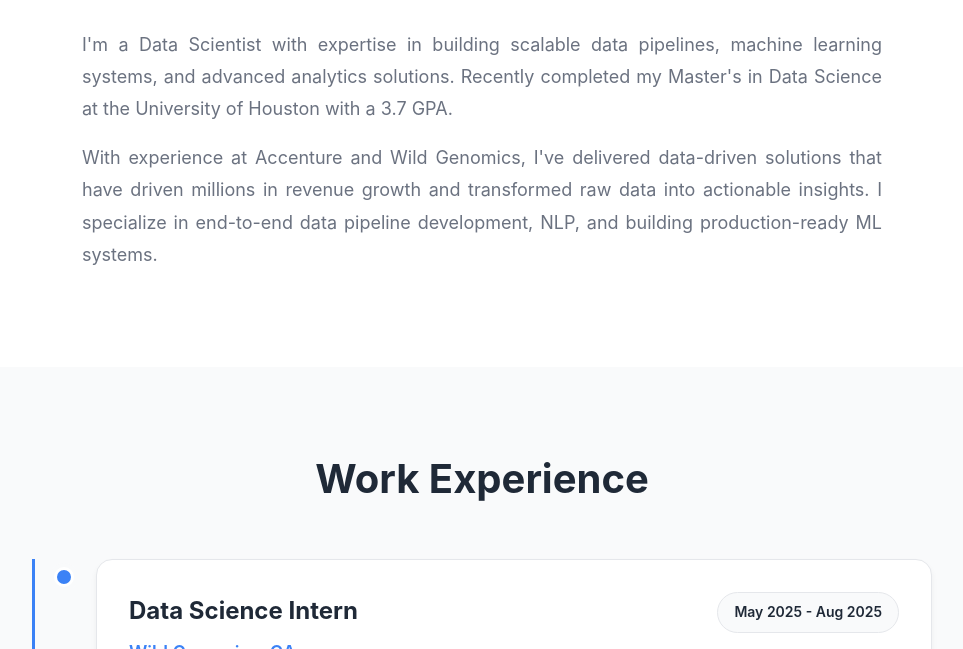
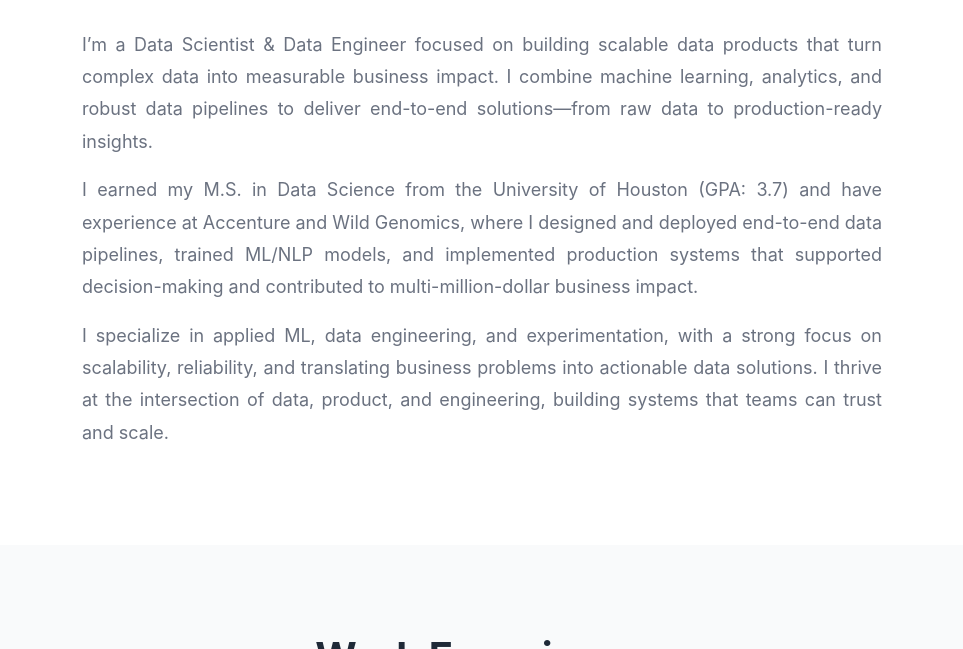
Before and after one commit to varunvaddi/varunvaddi.github.io, a plain HTML site: page index.html in a window 1280 px wide. Shown: the part 683-1332 px from the top of the page, without its empty margins (158-1121 px from the left). Drawn offline with Linux system fonts and the light colour scheme.

Commit message:
Revise About Me section for clarity and focus
Updated the About Me section to reflect a broader focus on data engineering and product impact.

```diff
--- a/index.html
+++ b/index.html
@@ -42,9 +42,10 @@
     <section id="about">
         <div class="container">
             <h2>About Me</h2>
-            <p>I'm a Data Scientist with expertise in building scalable data pipelines, machine learning systems, and advanced analytics solutions. Recently completed my Master's in Data Science at the University of Houston with a 3.7 GPA.</p>
-            <p>With experience at Accenture and Wild Genomics, I've delivered data-driven solutions that have driven millions in revenue growth and transformed raw data into actionable insights. I specialize in end-to-end data pipeline development, NLP, and building production-ready ML systems.</p>
-        </div>
+                <p>I’m a Data Scientist & Data Engineer focused on building scalable data products that turn complex data into measurable business impact. I combine machine learning, analytics, and robust data pipelines to deliver end-to-end solutions—from raw data to production-ready insights.</p>
+                <p>I earned my M.S. in Data Science from the University of Houston (GPA: 3.7) and have experience at Accenture and Wild Genomics, where I designed and deployed end-to-end data pipelines, trained ML/NLP models, and implemented production systems that supported decision-making and contributed to multi-million-dollar business impact.</p>
+                <p>I specialize in applied ML, data engineering, and experimentation, with a strong focus on scalability, reliability, and translating business problems into actionable data solutions. I thrive at the intersection of data, product, and engineering, building systems that teams can trust and scale.</p>
+            </div>
     </section>
 
     <!-- Experience Section -->
```
